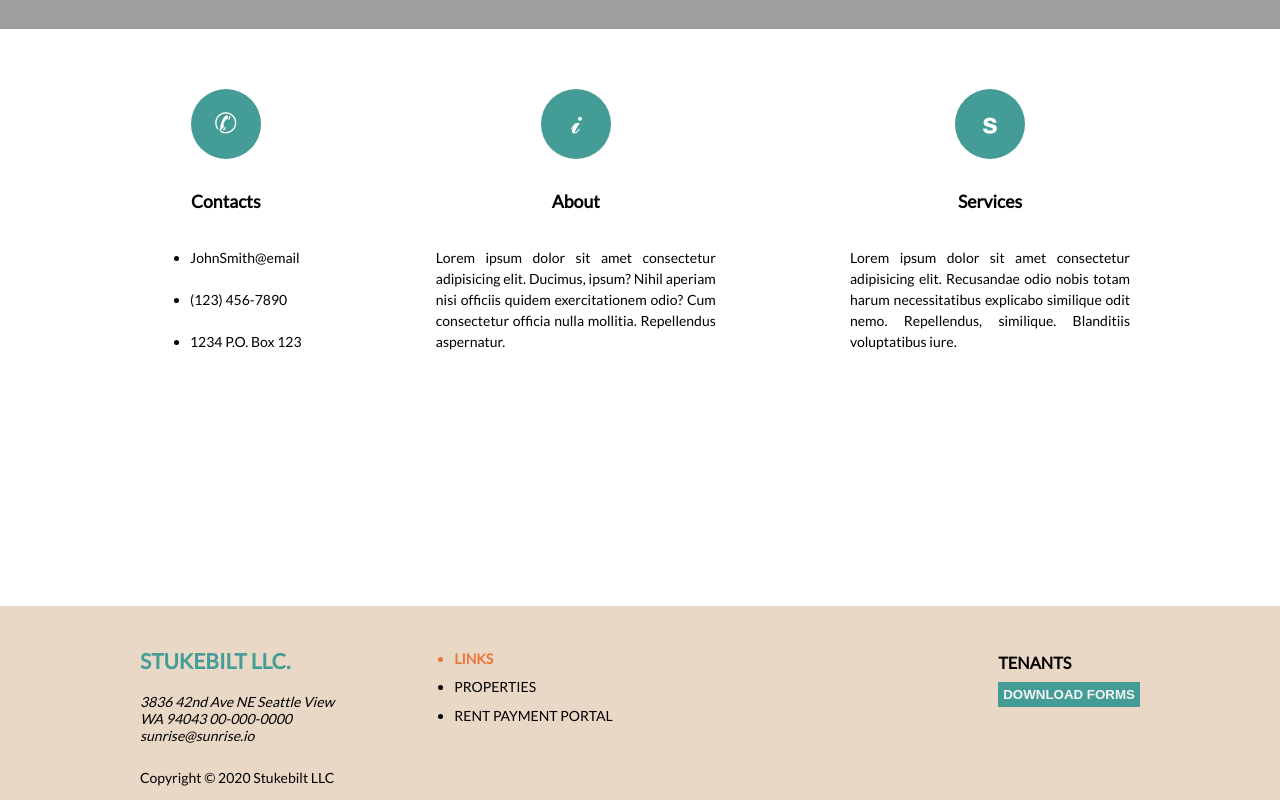
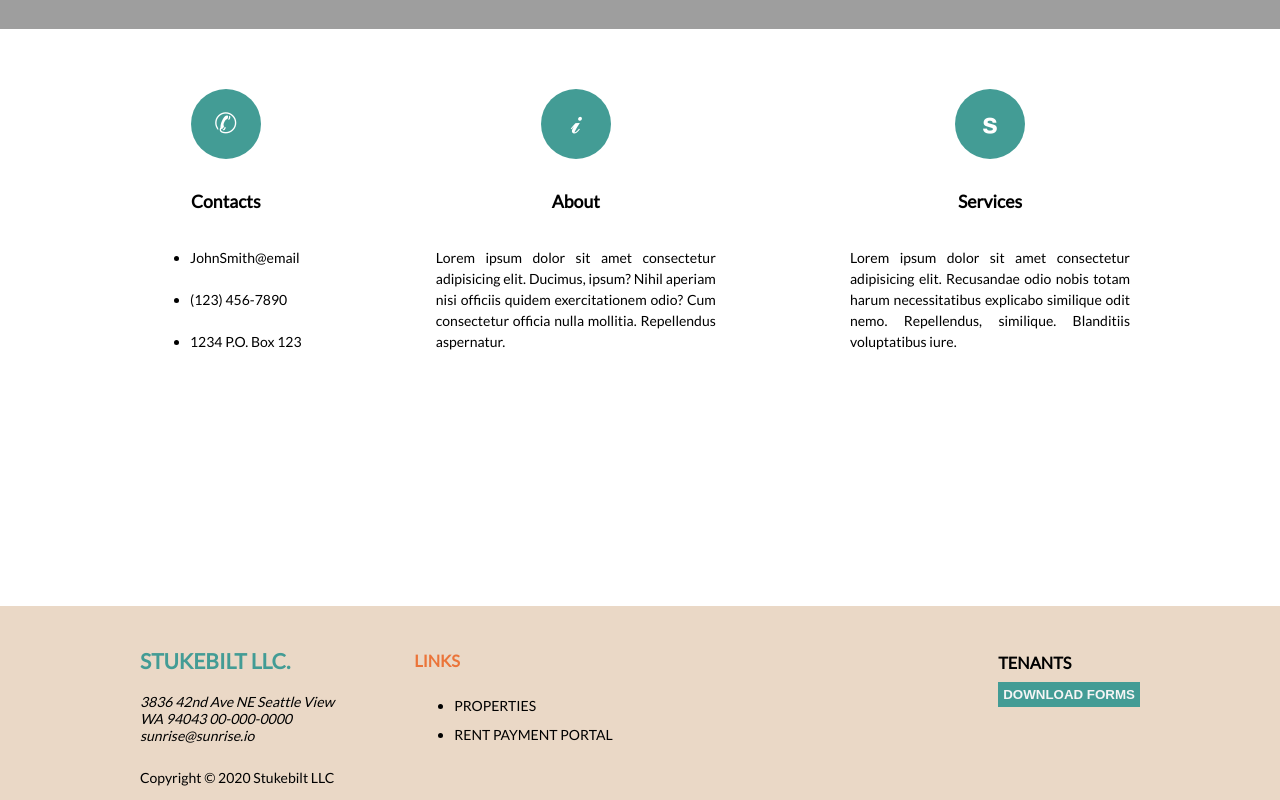
Before and after one commit to EricStukenberg/stukebilt, a React (Create React App) app: page / in a window 1280 px wide. Shown: the part 510-1310 px from the top of the page. Built offline with nearby package versions, Linux system fonts and the light colour scheme; grey boxes are pictures that could not be loaded.

Commit message:
Minor changes done coding for the day

```diff
--- a/src/App.scss
+++ b/src/App.scss
@@ -294,6 +294,12 @@ footer.footer-section {
         padding-left: 80px;
         width: 100%;
       }
+      .footer-nav h3 {
+        text-decoration: none;
+        color: $tertiary-color;
+        text-transform: uppercase;
+        line-height: 1.8rem;
+      }
 
       .footer-nav ul li a {
         text-decoration: none;
@@ -307,10 +313,10 @@ footer.footer-section {
         font-weight: 600;
       }
 
-      .footer-nav ul li:first-of-type {
-        color: $tertiary-color;
-        font-weight: 600;
-      }
+      // .footer-nav ul li:first-of-type {
+      //   color: $tertiary-color;
+      //   font-weight: 600;
+      // }
     }
 
     .contact {
--- a/src/components/Homepage.js
+++ b/src/components/Homepage.js
@@ -118,8 +118,9 @@ const Homepage = () => {
                         </div>
 
                         <nav class="footer-nav">
+
+                            <h3>Links</h3>
                             <ul>
-                                <li><a href="#" class="selected-page">Links</a></li>
                                 <li><a href="#">Properties</a></li>
                                 <li><a href="#">Rent Payment Portal</a></li>
 
```
